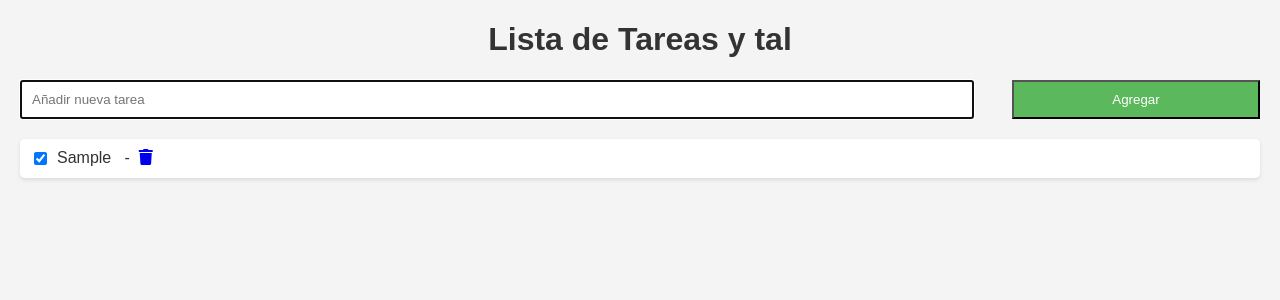
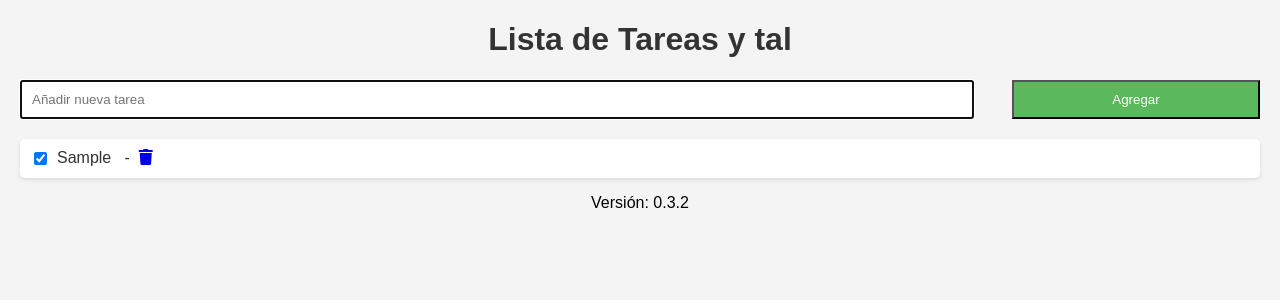
Before and after one commit to arturoytal/todo, a PHP site: page / in a window 1280 px wide. Shown: the top 300 px of the page. Run offline with PHP 8.4, Linux system fonts and the light colour scheme; tables that the repository leaves empty or names only in its code hold one stand-in row (values such as "Sample post"); a stand-in replaces the project's code that opens the database connection; some libraries are stand-ins or nearby versions.

Commit message:
Añadimos un footer con la versión xD. A ver si coge la versión del archivo changelog.md directamente...

```diff
--- a/index.php
+++ b/index.php
@@ -54,5 +54,19 @@ $result = $conn->query($sql);
         };
         </script>
 
+    <?php
+        $changelog = file_get_contents('CHANGELOG.md');
+        $version = ''; // Variable para almacenar la versión
+
+        // Expresión regular para encontrar la versión
+        if (preg_match('/\#\# \[(.*?)\]/', $changelog, $matches)) {
+           $version = $matches[1];
+        }
+    ?>
+
+    <footer>
+        <p>Versión: <?php echo $version; ?></p>
+    </footer>
+
 </body>
 </html>
```
